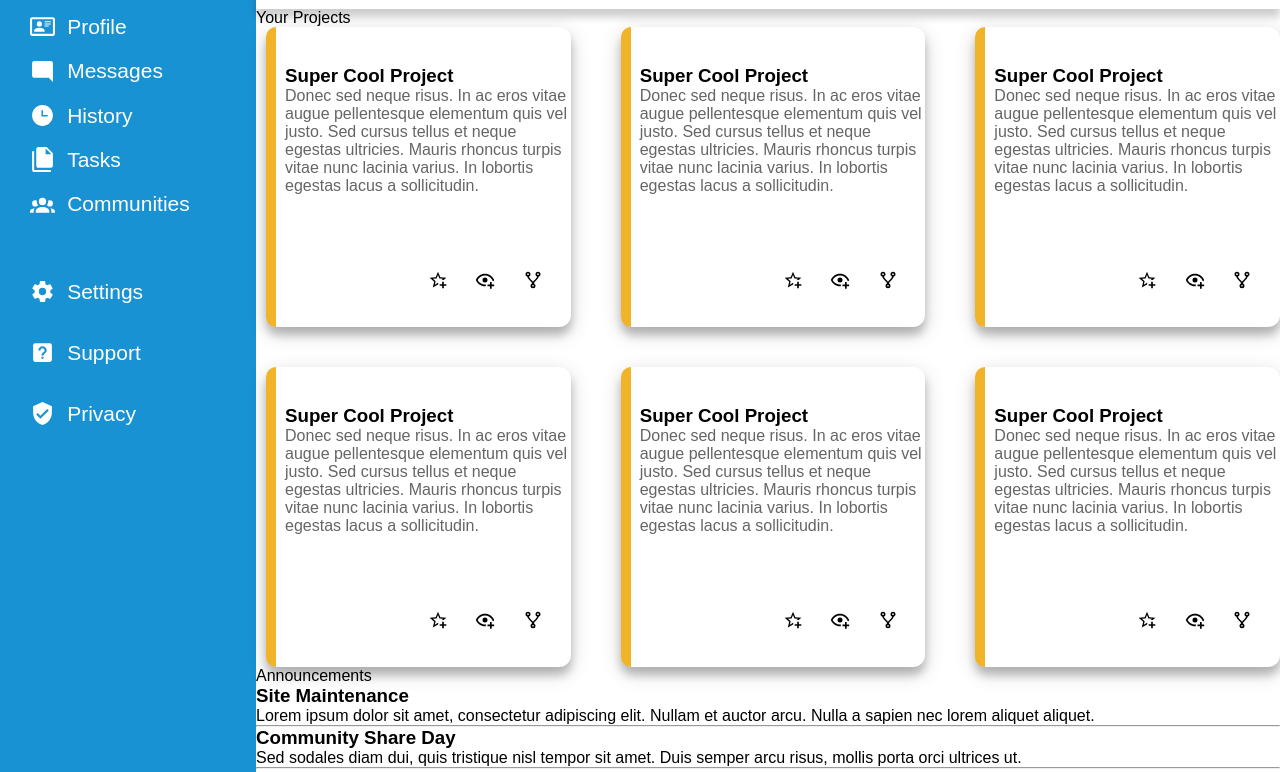
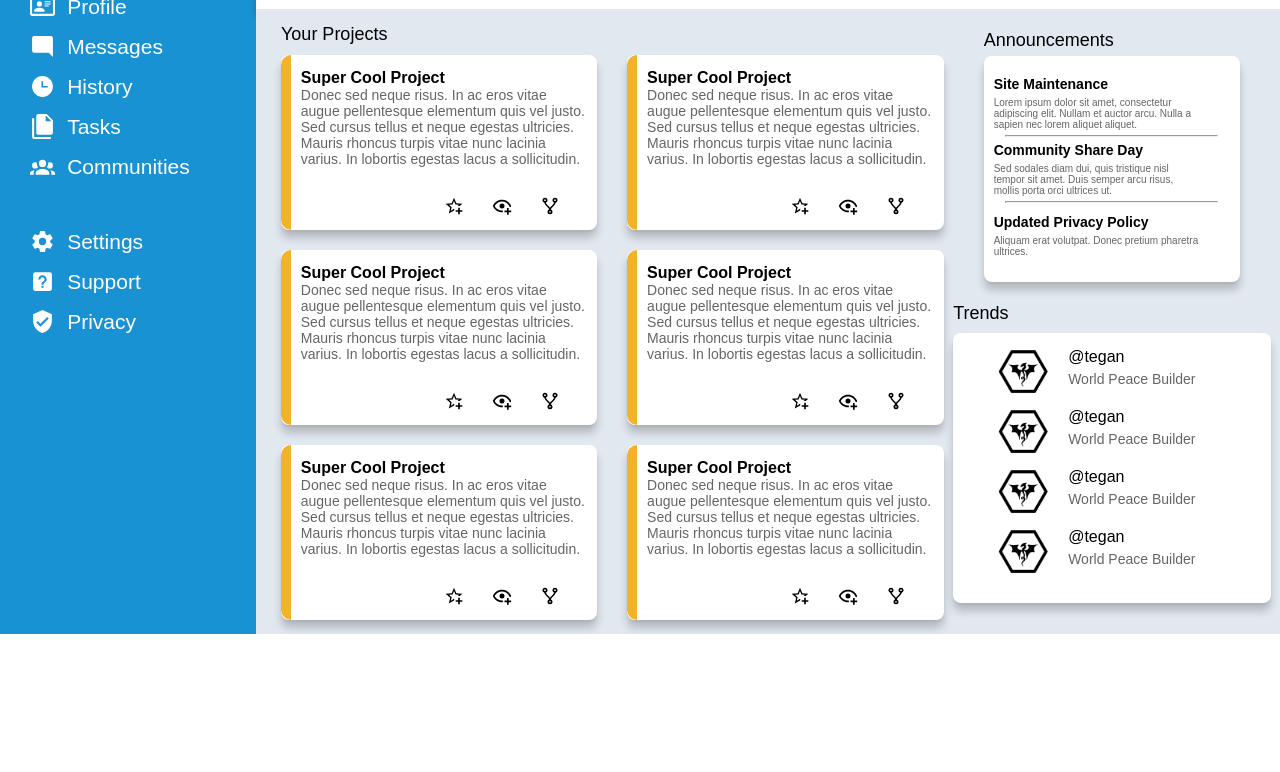
Before and after one commit to RaimeiRaikiri/Admin-Dashboard, a plain HTML site: page index.html in a window 1280 px wide. Shown: the part 166-938 px from the top of the page. After the commit the page ends 800 px from the top, so only its background shows below. Drawn offline with Linux system fonts and the light colour scheme.

Commit message:
styled the remaining sections

```diff
--- a/index.html
+++ b/index.html
@@ -95,7 +95,7 @@
         <div class="main-section">
             <div class="projects">
 
-                <div class="title">
+                <div class="project-title">
                     <p>Your Projects</p>
                 </div>
 
@@ -104,7 +104,7 @@
                         <div class="yellow-area"></div>
                         <div class="card-area">
                             <div class="card-text">
-                                <h3>Super Cool Project</h3>
+                                <h3 class="title-text">Super Cool Project</h3>
                                 <p> Donec sed neque risus. In ac eros vitae augue pellentesque elementum quis vel justo. Sed cursus tellus et neque egestas ultricies. Mauris rhoncus turpis vitae nunc lacinia varius. In lobortis egestas lacus a sollicitudin.
                                 </p>
                             </div>
@@ -120,7 +120,7 @@
                         <div class="yellow-area"></div>
                         <div class="card-area">
                             <div class="card-text">
-                                <h3>Super Cool Project</h3>
+                                <h3 class="title-text">Super Cool Project</h3>
                                 <p> Donec sed neque risus. In ac eros vitae augue pellentesque elementum quis vel justo. Sed cursus tellus et neque egestas ultricies. Mauris rhoncus turpis vitae nunc lacinia varius. In lobortis egestas lacus a sollicitudin.
                                 </p>
                             </div>
@@ -136,7 +136,7 @@
                         <div class="yellow-area"></div>
                         <div class="card-area">
                             <div class="card-text">
-                                <h3>Super Cool Project</h3>
+                                <h3 class="title-text">Super Cool Project</h3>
                                 <p> Donec sed neque risus. In ac eros vitae augue pellentesque elementum quis vel justo. Sed cursus tellus et neque egestas ultricies. Mauris rhoncus turpis vitae nunc lacinia varius. In lobortis egestas lacus a sollicitudin.
                                 </p>
                             </div>
@@ -152,7 +152,7 @@
                         <div class="yellow-area"></div>
                         <div class="card-area">
                             <div class="card-text">
-                                <h3>Super Cool Project</h3>
+                                <h3 class="title-text">Super Cool Project</h3>
                                 <p> Donec sed neque risus. In ac eros vitae augue pellentesque elementum quis vel justo. Sed cursus tellus et neque egestas ultricies. Mauris rhoncus turpis vitae nunc lacinia varius. In lobortis egestas lacus a sollicitudin.
                                 </p>
                             </div>
@@ -168,7 +168,7 @@
                         <div class="yellow-area"></div>
                         <div class="card-area">
                             <div class="card-text">
-                                <h3>Super Cool Project</h3>
+                                <h3 class="title-text">Super Cool Project</h3>
                                 <p> Donec sed neque risus. In ac eros vitae augue pellentesque elementum quis vel justo. Sed cursus tellus et neque egestas ultricies. Mauris rhoncus turpis vitae nunc lacinia varius. In lobortis egestas lacus a sollicitudin.
                                 </p>
                             </div>
@@ -184,7 +184,7 @@
                         <div class="yellow-area"></div>
                         <div class="card-area">
                             <div class="card-text">
-                                <h3>Super Cool Project</h3>
+                                <h3 class="title-text">Super Cool Project</h3>
                                 <p> Donec sed neque risus. In ac eros vitae augue pellentesque elementum quis vel justo. Sed cursus tellus et neque egestas ultricies. Mauris rhoncus turpis vitae nunc lacinia varius. In lobortis egestas lacus a sollicitudin.
                                 </p>
                             </div>
@@ -202,19 +202,19 @@
             <div class="announcements">
                 <div class="title">Announcements</div>
                 <div class="announcement-content">
-                    <div>
+                    <div class="announcement">
                         <h3>Site Maintenance</h3>
-                        <p>Lorem ipsum dolor sit amet, consectetur adipiscing elit. Nullam et auctor arcu. Nulla a sapien nec lorem aliquet aliquet.</p>
+                        <p class="text">Lorem ipsum dolor sit amet, consectetur adipiscing elit. Nullam et auctor arcu. Nulla a sapien nec lorem aliquet aliquet.</p>
                     </div>
                     <hr>
-                    <div>
+                    <div class="announcement">
                         <h3>Community Share Day</h3>
-                        <p>Sed sodales diam dui, quis tristique nisl tempor sit amet. Duis semper arcu risus, mollis porta orci ultrices ut. </p>
+                        <p class="text">Sed sodales diam dui, quis tristique nisl tempor sit amet. Duis semper arcu risus, mollis porta orci ultrices ut. </p>
                     </div>
                     <hr>
-                    <div>
+                    <div class="announcement">
                         <h3>Updated Privacy Policy</h3>
-                        <p>Aliquam erat volutpat. Donec pretium pharetra ultrices.</p>
+                        <p class="text">Aliquam erat volutpat. Donec pretium pharetra ultrices.</p>
                     </div>
                 </div>
             </div>
@@ -222,20 +222,25 @@
             <div class="trends">
                 <div class="title">Trends</div>
                 <div class="trends-content">
-                    <div>
-                        <img>
-                        <p>@tegan</p>
-                        <p>World Peace Builder</p>
+                    <div class="trends-profile">
+                        <img class="profile-img" src="./imgs/dragon-img.png" alt="Dragon image" width="50px" height="50px">
+                        <p class="at">@tegan</p>
+                        <p class="text trend">World Peace Builder</p>
                     </div>
-                    <div>
-                        <img>
-                        <p>@tegan</p>
-                        <p>World Peace Builder</p>
+                    <div class="trends-profile">
+                        <img class="profile-img" src="./imgs/dragon-img.png" alt="Dragon image" width="50px" height="50px">
+                        <p class="at">@tegan</p>
+                        <p class="text trend">World Peace Builder</p>
                     </div>
-                    <div>
-                        <img>
-                        <p>@tegan</p>
-                        <p>World Peace Builder</p>
+                    <div class="trends-profile">
+                        <img class="profile-img" src="./imgs/dragon-img.png" alt="Dragon image" width="50px" height="50px">
+                        <p class="at">@tegan</p>
+                        <p class="text trend">World Peace Builder</p>
+                    </div>
+                    <div class="trends-profile">
+                        <img class="profile-img" src="./imgs/dragon-img.png" alt="Dragon image" width="50px" height="50px">
+                        <p class="at">@tegan</p>
+                        <p class="text trend">World Peace Builder</p>
                     </div>
                 </div>
             </div>
--- a/style.css
+++ b/style.css
@@ -9,7 +9,7 @@ font-family: sans-serif;
 .main-container {
     display: grid;
     grid-template-columns: 1fr 4fr;
-    grid-template-rows: 1fr 3fr;
+    grid-template-rows: 1fr 5fr;
     height: 100vh;
 }
 
@@ -133,28 +133,109 @@ button {
     font-weight: 700;
 }
 
-/* Projects section */
+/* Main section */
+.main-section {
+    padding-left: 15px;
+    padding-top: 15px;
+
+    display: grid;
+    grid-template-columns: 2fr 1fr;
+    grid-template-rows: 0.75fr 0.5fr;
+
+    background-color: rgb(226,232,240);
+}
+
+.trends {
+    grid-row: 2/3;
+    grid-column: 2/3;
+    justify-content: center;
+    display: grid;
+    grid-template-rows: 1fr 7fr;
+
+    margin-top: 12px;
+}
+.trends-content {
+    background-color: white;
+    box-shadow: 0 8px 8px 0 rgba(0, 0, 0, 0.2), 0 2px 2px 0 rgba(0, 0, 0, 0.05);
+    border-radius: 8px;
+
+    display: grid;
+    grid-row: 0.5fr 0.5fr 0.5fr 0.5fr;
+    padding-left: 60px;
+    padding-right: 60px;
+    padding-top: 30px;
+}
+.trends-profile {
+    display: grid;
+    grid-template-columns: 1f 1fr;
+    grid-template-rows: 1fr 4fr;
+
+    column-gap: 20px;
+    margin: -15px;
+}
+.profile-img {
+    grid-row: 1/3;
+    grid-column: 1/2;
+}
+.at {
+    grid-row: 1/2;
+    grid-column: 2/3;
+}
+
+.announcements {
+    grid-row: 1/2;
+    grid-column: 2/3;
+    justify-content: center;
+
+    display: grid;
+    grid-template-rows: 1fr 7fr;
+    margin-left: 40px;
+    margin-right: 40px;
+}
+.announcement-content {
+    background-color: white;
+    box-shadow: 0 8px 8px 0 rgba(0, 0, 0, 0.2), 0 2px 2px 0 rgba(0, 0, 0, 0.05);
+    border-radius: 8px;
+
+    display: grid;
+    grid-template-rows: 1fr 0.001fr 1fr 0.001fr 1fr;
+    grid-template-columns: 0.05fr 0.9fr 0.05fr;
+
+    justify-content: center;
+    align-items: center;
+    padding: 20px 10px;
+    row-gap:5px;
+}
+hr {
+    grid-column: 2/3;
+}
+.announcement {
+    grid-column: 1/4;
+}
 
 .projects{
-    display: flex;
-    flex-direction: column;
+    display: grid;
+    grid-template-rows: 1fr 14fr;
+
+    grid-row: 1 / 3;
+    grid-column: 1/2;
 
 }
 .cards {
     display: grid;
     grid-template-columns: repeat(auto-fit, minmax(300px, 1fr));
-    grid-template-rows: repeat(auto-fit, minmax(300px,1fr));
-    grid-auto-rows: 300px;
-    gap:40px;
+    grid-template-rows: repeat(auto-fit, 175px);
+    grid-auto-rows: 175px;
+    gap:20px;
 }
 .card {
     display: grid;
     grid-template-columns: 1fr 15fr;
 
-    border-radius: 12px;
+    border-radius: 8px;
 
     background-color: white;
-    box-shadow: 0 8px 8px 0 rgba(0, 0, 0, 0.2), 0 6px 20px 0 rgba(0, 0, 0, 0.19);
+    box-shadow: 0 8px 8px 0 rgba(0, 0, 0, 0.2), 0 2px 2px 0 rgba(0, 0, 0, 0.05);
 
     margin-left: 10px;
 }
@@ -170,11 +251,43 @@ button {
     display: grid;
     grid-row: 1fr 1fr;
     align-items: center;
+    margin-right: 10px;
 }
 .icon-area {
     display: grid;
     grid-template-columns: 6fr 2fr 2fr 2fr;
 }
-.card-text > p {
+.card-text > p, .text{
     color: rgb(101,101,101);
+    font-size: 14px;
 }
+.text {
+    font-size: 10px;
+    margin-right: 30px;
+    margin-top: 5px;
+}
+
+.project-title {
+    align-self:center;
+    justify-self:start;
+    margin-left: 10px;
+    margin-bottom: 10px;
+
+    font-size: 18px;
+}
+.title {
+    align-self:center;
+    justify-self:start;
+    font-size: 18px;
+
+}
+
+.title-text {
+    font-size: 16px;
+}
+.trend {
+    font-size: 14px;
+}
+h3 {
+    font-size: 14px;
+}
```
